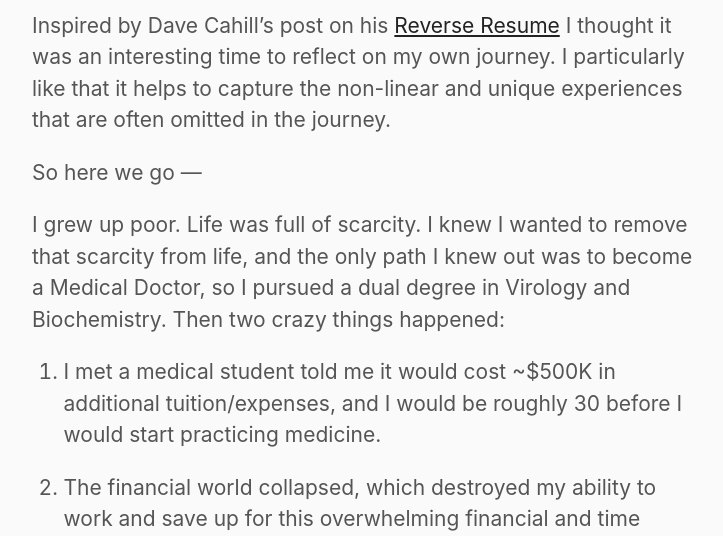
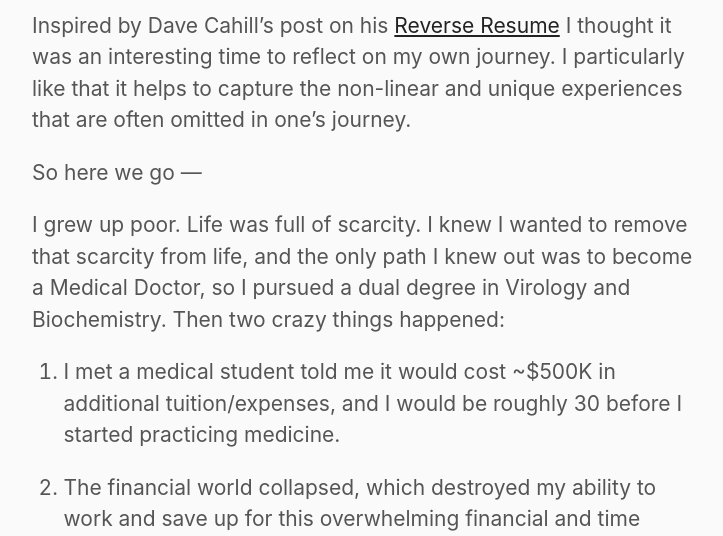
Before and after one commit to anujb/blog, a Jekyll site: the page built from _posts/2020-08-27-reverse-resume.md, in a window 1280 px wide and 900 px high. Shown: the part 300-836 px from the top of the window, without its empty margins (272-995 px from the left). Built offline with Jekyll 4.4.1, drawn with Linux system fonts in a browser that asks for light colours; some of the changed text lies outside the part shown.

```diff
--- a/_posts/2020-08-27-reverse-resume.md
+++ b/_posts/2020-08-27-reverse-resume.md
@@ -3,13 +3,13 @@ layout: post
 title:  Reverse Resume
 ---
 
-Inspired by Dave Cahill's post on his [Reverse Resume]( https://medium.com/not-a-straight-line/a-reverse-resume-89b0fbe07cb7) I thought it was an interesting time to reflect on my own journey. I particularly like that it helps to capture the non-linear and unique experiences that are often omitted in the journey.
+Inspired by Dave Cahill's post on his [Reverse Resume]( https://medium.com/not-a-straight-line/a-reverse-resume-89b0fbe07cb7) I thought it was an interesting time to reflect on my own journey. I particularly like that it helps to capture the non-linear and unique experiences that are often omitted in one's journey.
 
 So here we go —
 
 I grew up poor. Life was full of scarcity. I knew I wanted to remove that scarcity from life, and the only path I knew out was to become a Medical Doctor, so I pursued a dual degree in Virology and Biochemistry. Then two crazy things happened:
 
-1. I met a medical student told me it would cost ~$500K in additional tuition/expenses, and I would be roughly 30 before I would start practicing medicine.
+1. I met a medical student told me it would cost ~$500K in additional tuition/expenses, and I would be roughly 30 before I started  practicing medicine.
 
 2. The financial world collapsed, which destroyed my ability to work and save up for this overwhelming financial and time commitment.
 
@@ -58,8 +58,8 @@ I often joke — being a father is the most important "software" I will ever co
 
 Shortly after having our daughter, COVID-19 spread around the world. I started investing more in my work to help people organizations cope with the needs of a brave new world. I'm proud of what we've accomplished in just the last 6 months. I've also learned to say, "No" more often. And be confident that how I prioritize my time/impact may be incongruous with others expectations. Earlier in my career, it would've been hard to be so disciplined. But even if some of those "No's" end up being mistakes, that's good:
 
-“Some mistakes will be made along the way. That’s good. Because some decisions are being made along the way. We’ll find the mistakes. We’ll fix them.”
-— Steve Jobs at WWDC (1997)
+>“Some mistakes will be made along the way. That’s good. Because some decisions are being made along the way. We’ll find the mistakes. We’ll fix them.”
+>> — Steve Jobs at WWDC (1997)
 
 I've learned some hard lessons this year, and simultaneously feel more gratitude and joy than ever.
 
```
Also changed, not shown: _layouts/default.html (+8 -5 lines), _posts/2020-09-01-deep-learning-recession.md (added, +33 -0 lines), assets/images/2020-08-31-ml-jobs.jpg (added), 8 other files.
